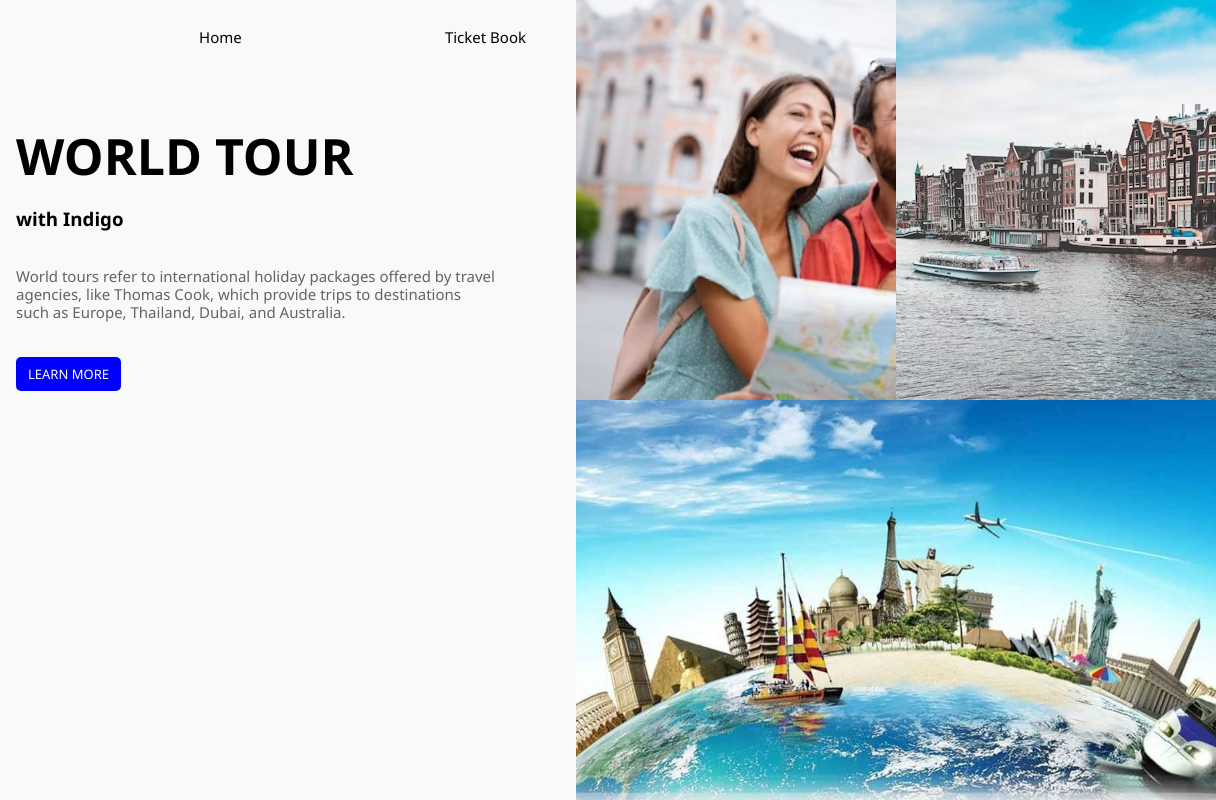
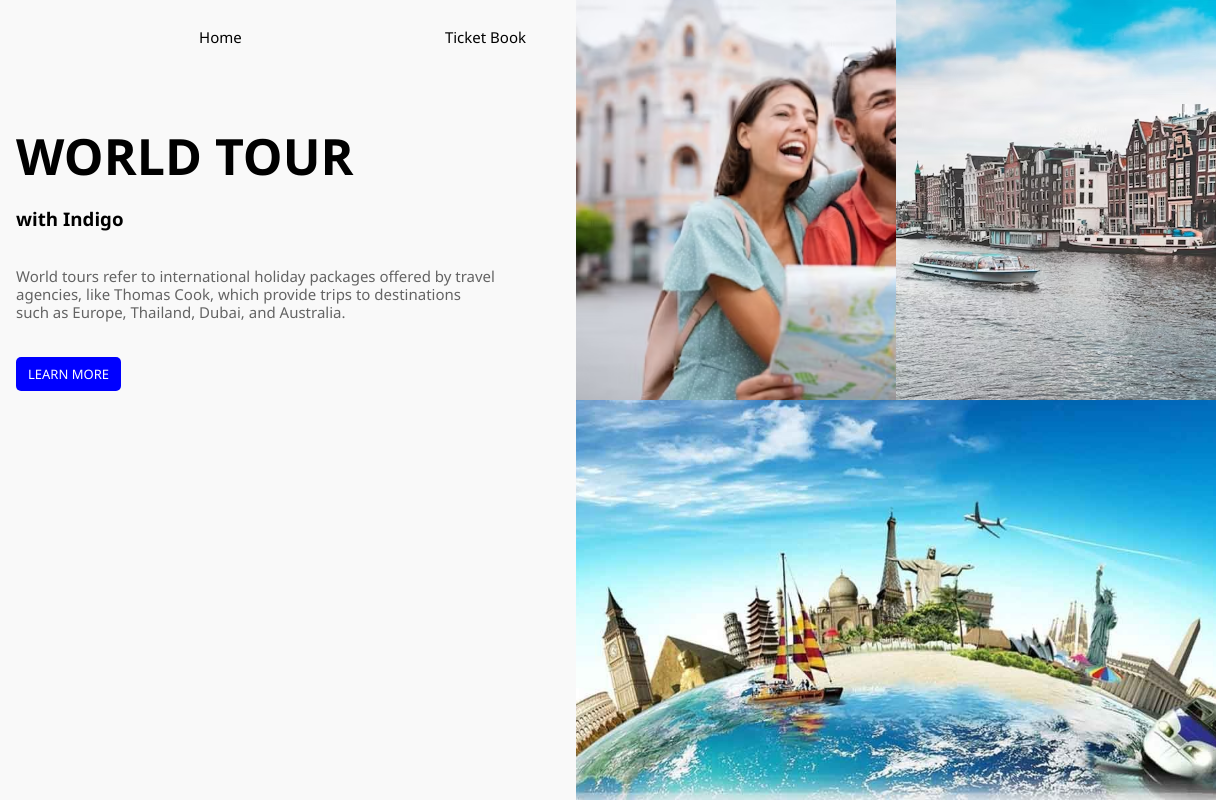
Before and after one commit to zeniaparvin/landing-Page, a plain HTML site: page index.html in a window 1280 px wide. In both pictures the pointer is over the picture 800 px from the left and 200 px from the top of the page. Shown: the full height of the page, 64-1280 px from the left. Drawn offline with nearby package versions, Linux system fonts and the light colour scheme.

Commit message:
change photo effect

```diff
--- a/style.css
+++ b/style.css
@@ -129,7 +129,7 @@ aside > div > img {
 }
 
 aside > div > img:hover {
-  transform: scale(1.3) rotate(7deg);
+  transform: scale(1.2);
 }
 
 #rbottom {
@@ -182,4 +182,5 @@ aside > div > img:hover {
     width: 200px;
     height: 200px;
   }
+
 }
```
